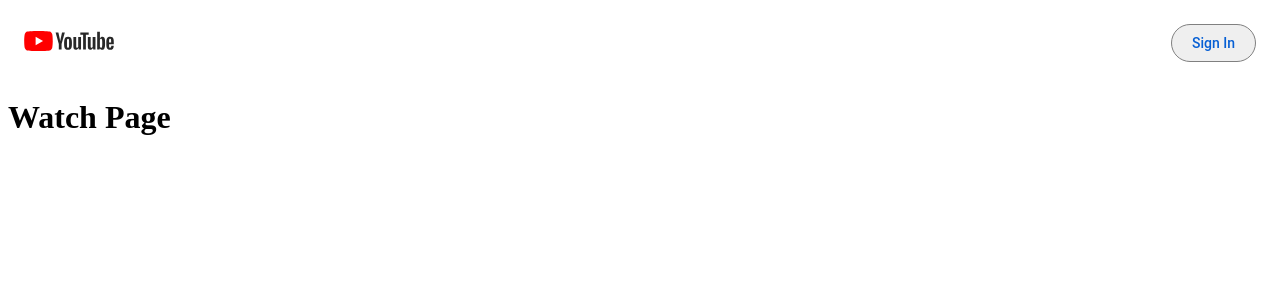
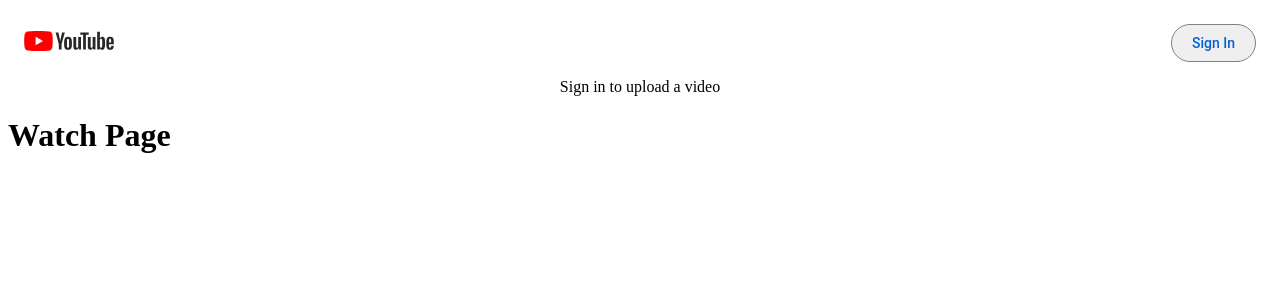
Before and after one commit to chanjbc/youtube-clone, a Next.js app in the folder yt-web-client/: page /watch in a window 1280 px wide. Shown: the top 300 px of the page. Built offline with nearby package versions, Linux system fonts and the light colour scheme; no server answers.

Commit message:
Minor CSS styling adjustments

```diff
--- a/yt-web-client/app/navbar/navbar.tsx
+++ b/yt-web-client/app/navbar/navbar.tsx
@@ -7,7 +7,7 @@ import SignIn from "./sign-in"
 
 import { onAuthStateChangedHelper } from "../firebase/firebase";
 import { User } from "firebase/auth";
-import { useEffect, useState } from "react";
+import { Fragment, useEffect, useState } from "react";
 import Upload from "./upload";
 
 
@@ -26,6 +26,7 @@ export default function Navbar() {
   }, []);
 
   return (
+    <Fragment>
       <nav className={styles.nav}>
         <Link href="/">
           <Image width={90} height={20} src="/youtube-logo.svg" alt="YouTube Logo" />
@@ -35,5 +36,7 @@ export default function Navbar() {
           <SignIn user={user} />
         </div>
       </nav>
+      {!user && <div style={{textAlign: "center"}}>Sign in to upload a video</div>}
+    </Fragment>
   );
 }
--- a/yt-web-client/app/page.tsx
+++ b/yt-web-client/app/page.tsx
@@ -12,7 +12,7 @@ export default async function Home() {
       {
         videos.map((video) => (
           <Link href={`/watch?v=${video.filename}`} key={video.id}>
-            <Image src={"/thumbnail.png"} alt="video" width={340} height={190}
+            <Image src={"/thumbnail.png"} alt="video" width={330} height={220}
             className={styles.thumbnail}/>
           </Link>
         ))
```
Lines whose indentation alone changed are shown as unchanged.
